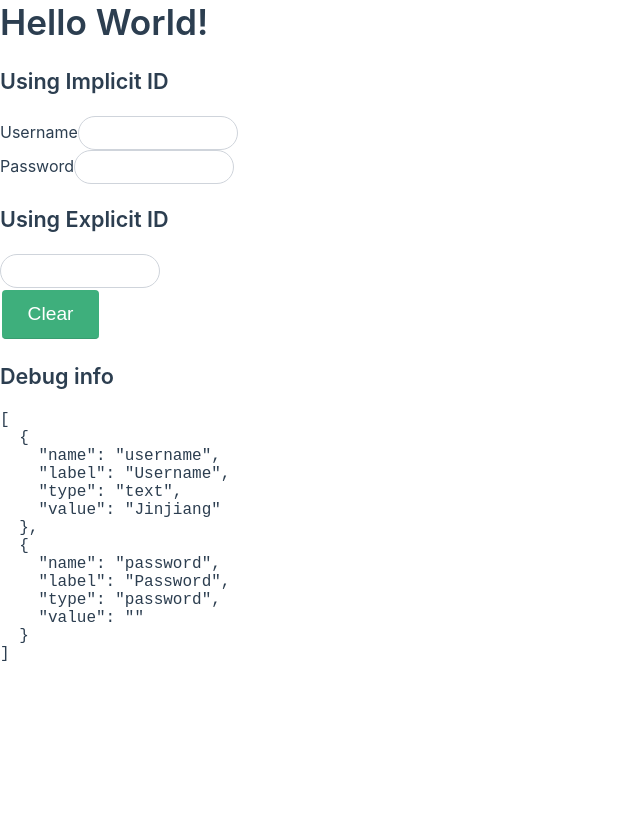
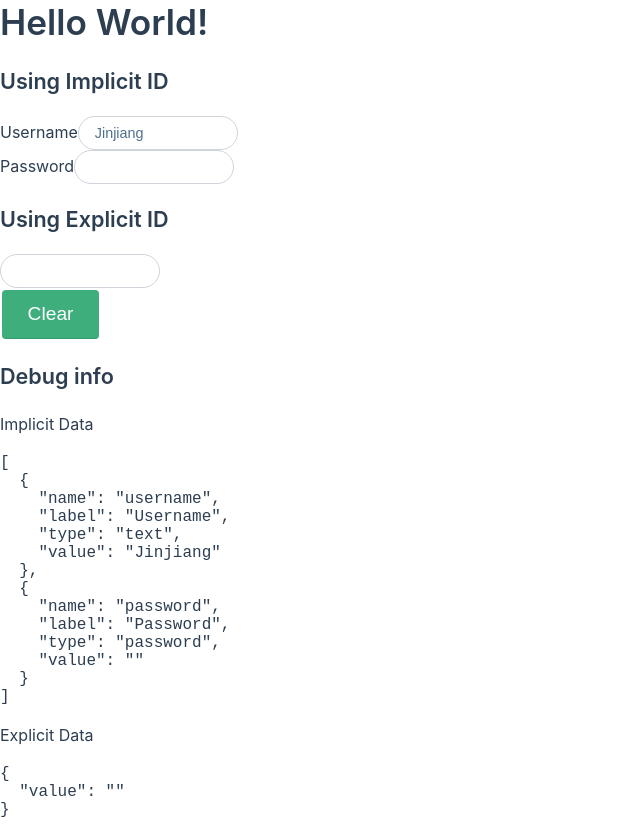
Before and after one commit to gottayan/vue-a11y-utils, a Vue app: page / in a window 1280 px wide. Shown: the whole page, without its empty margins (0-640 px from the left). Before the commit the page ends 800 px from the top, so only its background shows below. Built offline with nearby package versions, Linux system fonts and the light colour scheme.

Commit message:
fixed v-model bug in id example

```diff
--- a/src/id-example-input.vue
+++ b/src/id-example-input.vue
@@ -1,6 +1,6 @@
 <template>
   <div :id="id">
-    <label ref="label" :id="`${id}-label`">{{ label }}</label>
+    <label :id="`${id}-label`">{{ label }}</label>
     <input
       ref="input"
       :id="`${id}-input`"
@@ -20,13 +20,13 @@ export default {
     id: String,
     type: String,
     label: String,
-    value: String
+    modelValue: String
   },
   setup(props, context) {
     const id = useId(props.id)
     const value = computed({
-      get: () => props.value,
-      set: v => context.emit('input', v)
+      get: () => props.modelValue || '',
+      set: v => context.emit('update:modelValue', v)
     })
     const { type, label } = toRefs(props)
     return { id, value, type, label }
--- a/src/id-example.vue
+++ b/src/id-example.vue
@@ -1,14 +1,17 @@
 <template>
   <div id="id-example">
     <h3>Using Implicit ID</h3>
-    <CustomInput v-for="field in list" :key="field.name" :label="field.label" :type="field.type" v-model="field.value" />
+    <CustomInput v-for="field in implicitExampleData" :key="field.name" :label="field.label" :type="field.type" v-model="field.value" />
 
     <h3>Using Explicit ID</h3>
-    <CustomInput id="foo" />
+    <CustomInput id="foo" v-model="explicitExampleData.value" />
     <button aria-controls="foo-input">Clear</button>
 
     <h3>Debug info</h3>
-    <pre>{{ JSON.stringify(list, null, 2) }}</pre>
+    <p>Implicit Data</p>
+    <pre>{{ JSON.stringify(implicitExampleData, null, 2) }}</pre>
+    <p>Explicit Data</p>
+    <pre>{{ JSON.stringify(explicitExampleData, null, 2) }}</pre>
   </div>
 </template>
 
@@ -26,11 +29,11 @@ type FieldProps = {
 export default {
   components: { CustomInput },
   setup() {
-    const list: FieldProps[] = reactive([
+    const implicitExampleData: FieldProps[] = [
       { name: 'username', label: 'Username', type: 'text', value: 'Jinjiang' },
       { name: 'password', label: 'Password', type: 'password', value: '' }
-    ])
-    return { list }
+    ]
+    return { implicitExampleData, explicitExampleData: { value: '' } }
   }
 }
 </script>
```
